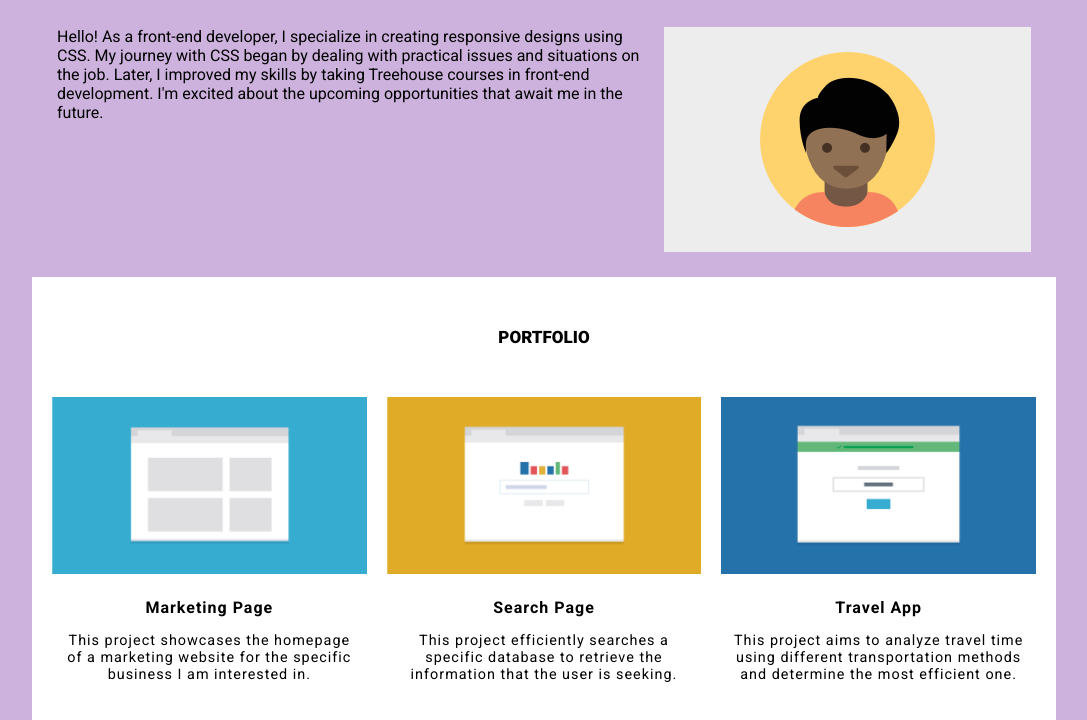
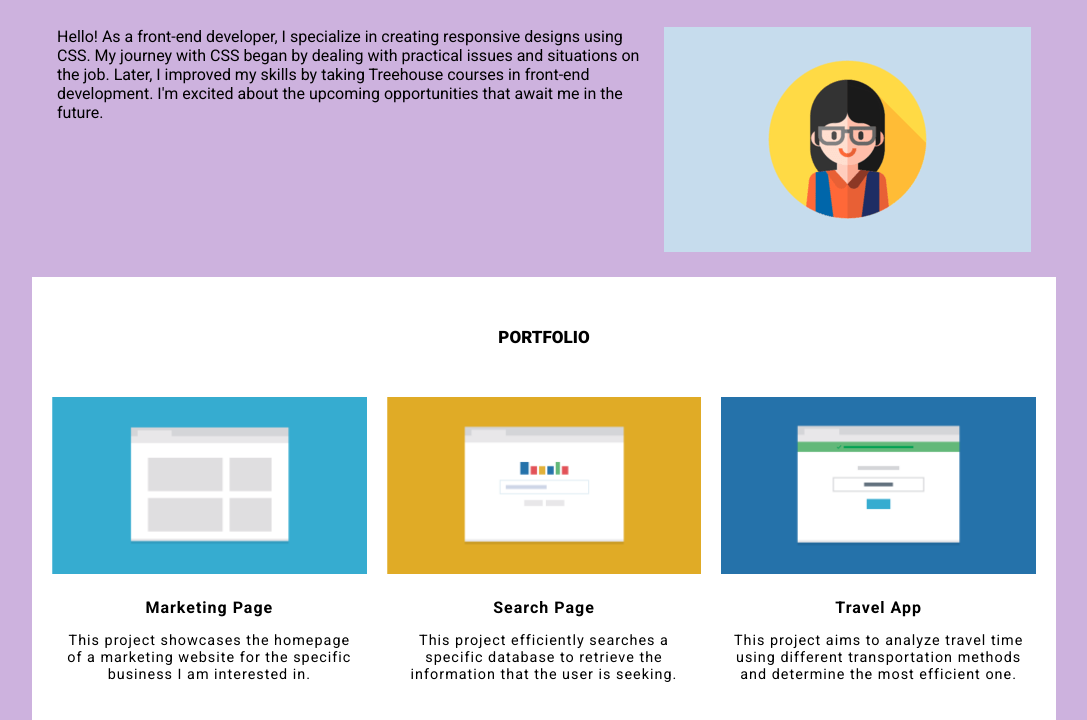
Before and after one commit to DraganaBegojev/Project-2, a plain HTML site: page index.html in a window 1280 px wide. Shown: the part 72-792 px from the top of the page, without its empty margins (96-1183 px from the left). Drawn offline with Linux system fonts and the light colour scheme; a web font is replaced by a local one.

Commit message:
profile picture
replacing the old profile pic with the new avatar

```diff
--- a/index.html
+++ b/index.html
@@ -22,7 +22,7 @@
             </ul>
         </nav>
         <div class="intro">
-            <img src="responsive_layout_v3/images/responsive-layout-profile.png" alt="Profile picture" class="profile-image">
+            <img src="responsive_layout_v3/images/avatar.png" alt="Profile picture" class="profile-image">
             <p class="message">Hello! As a front-end developer, I specialize in creating responsive designs using CSS. My journey with CSS began by dealing with practical issues and situations on the job. Later, I improved my skills by taking Treehouse courses in front-end development. I'm excited about the upcoming opportunities that await me in the future.</p>
         </div>
     </header>
```
Also changed, not shown: responsive_layout_v3/images/avatar.png (added).
